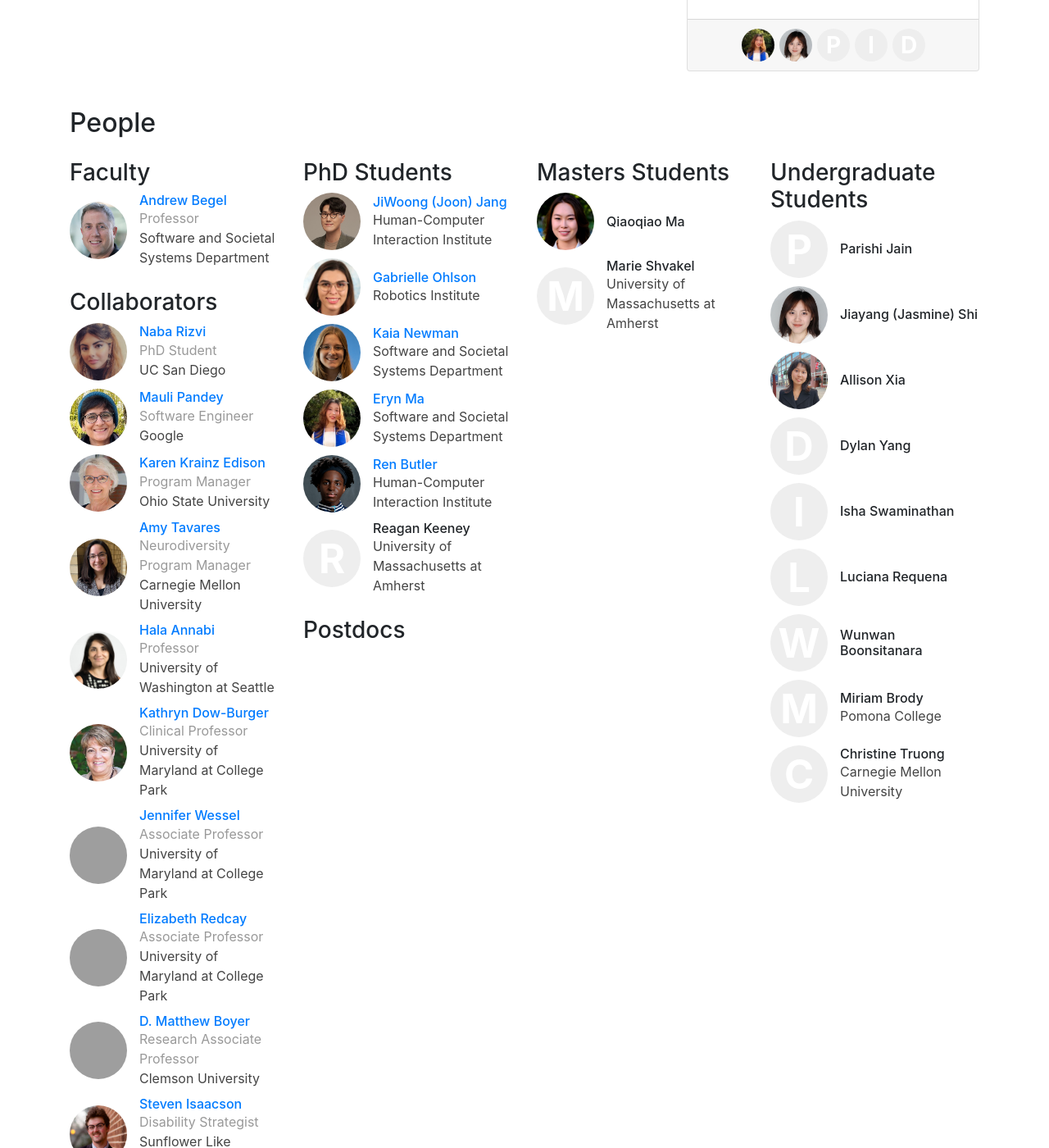
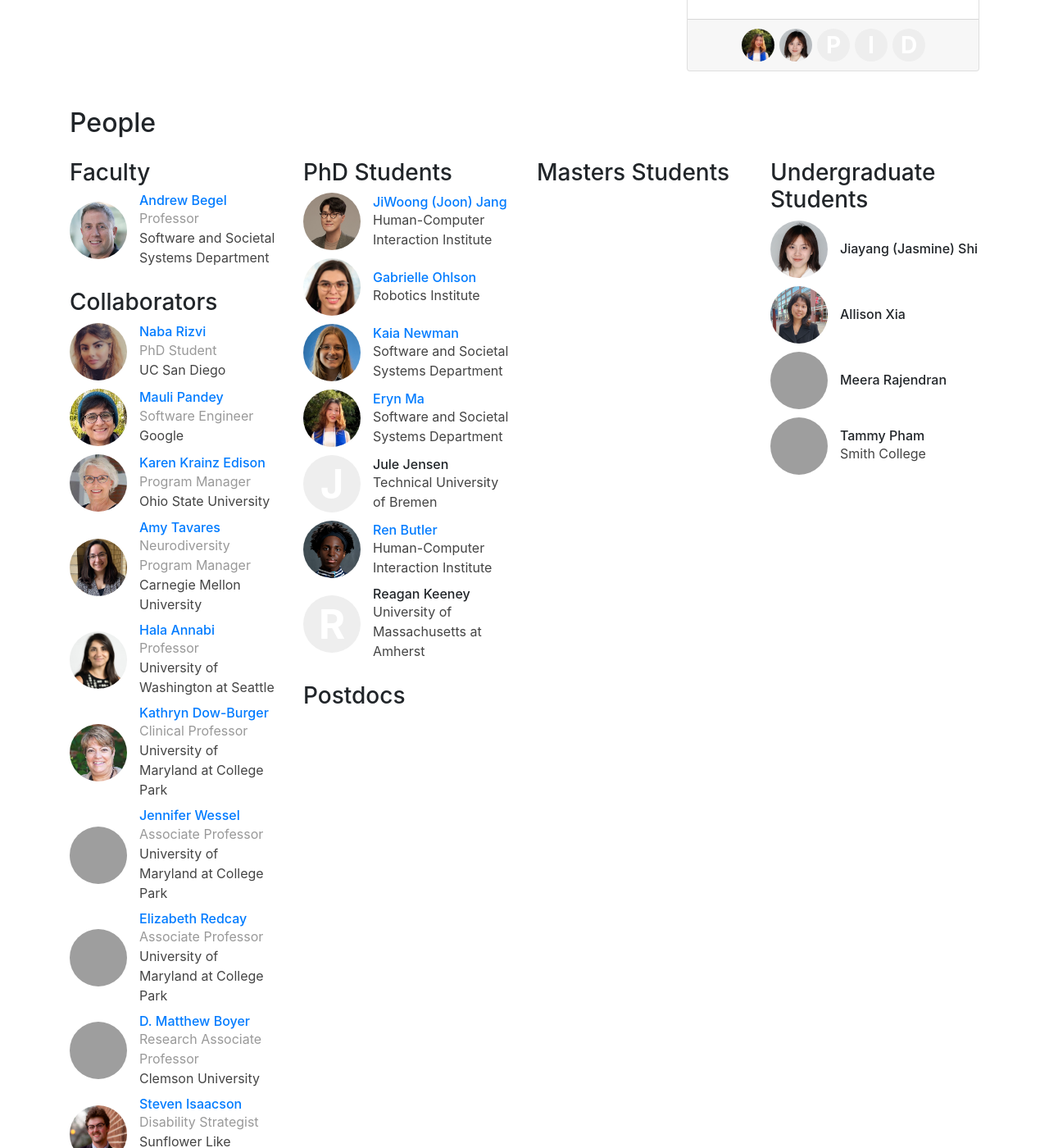
Before and after one commit to cmu-variability/cmu-variability.github.io, a Jekyll site: the page built from index.html, in a window 1280 px wide and 1400 px high, scrolled down 3521 px. Shown: the whole window at 82% size. Built offline with Jekyll 4.4.1, drawn with Linux system fonts in a browser that asks for light colours; some of the changed text lies outside the part shown; grey boxes are pictures that could not be loaded.

Commit message:
Updated people in the lab.

```diff
--- a/_data/people.yml
+++ b/_data/people.yml
@@ -49,6 +49,11 @@ grad-eryn-ma:
     org: Software and Societal Systems Department
     image: /img/people/eryn-ma.jpg
 
+grad-jule-jensen:
+    display_name: "Jule Jensen"
+    role: grad-phd
+    org: Technical University of Bremen
+
 grad-wenxin-ju:
     display_name: "Wenxin (Wendy) Ju"
     role: grad-alumni
@@ -85,7 +90,7 @@ grad-jinjin-du:
 
 grad-qiaoqiao-ma:
     display_name: "Qiaoqiao Ma"
-    role: grad-masters
+    role: grad-alumni
     image: /img/people/qiaoqiao-ma.png
 
 grad-sri-lakshmi-pakhala:
@@ -182,7 +187,7 @@ ugrad-sidney-ozcan:
 
 ugrad-parishi-jain:
     display_name: "Parishi Jain"
-    role: ugrad
+    role: ugrad-alumni
 
 ugrad-aditya-ganesh:
     display_name: "Aditya (Adit) Ganesh"
@@ -359,24 +364,34 @@ ugrad-mia-yancey:
 
 ugrad-dylan-yang:
     display_name: Dylan Yang
-    role: ugrad
+    role: ugrad-alumni
 
 ugrad-isha-swaminathan:
     display_name: Isha Swaminathan
-    role: ugrad
+    role: ugrad-alumni
 
 ugrad-luciana-requena:
     display_name: Luciana Requena
-    role: ugrad
+    role: ugrad-alumni
 
 ugrad-wunwan-boonsitanara:
     display_name: Wunwan Boonsitanara
+    role: ugrad-alumni
+
+ugrad-meera-rajendran:
+    display_name: Meera Rajendran
     role: ugrad
+    image: /img/people/meera-rajendran.jpg
 
+ugrad-tammy-pham:
+    display_name: Tammy Pham
+    role: ugrad
+    org: Smith College
+    image: /img/people/tammy-pham.jpg
 
 ugrad-miriam-brody:
     display_name: Miriam Brody
-    role: ugrad
+    role: ugrad-alumni
     org: Pomona College
 
 ugrad-reagan-keeney:
@@ -386,12 +401,12 @@ ugrad-reagan-keeney:
 
 ugrad-marie-shvakel:
     display_name: Marie Shvakel
-    role: grad-masters
+    role: grad-alumni
     org: University of Massachusetts at Amherst
 
 ugrad-christine-truong:
     display_name: Christine Truong
-    role: ugrad
+    role: ugrad-alumni
     org: Carnegie Mellon University
 
 
```
